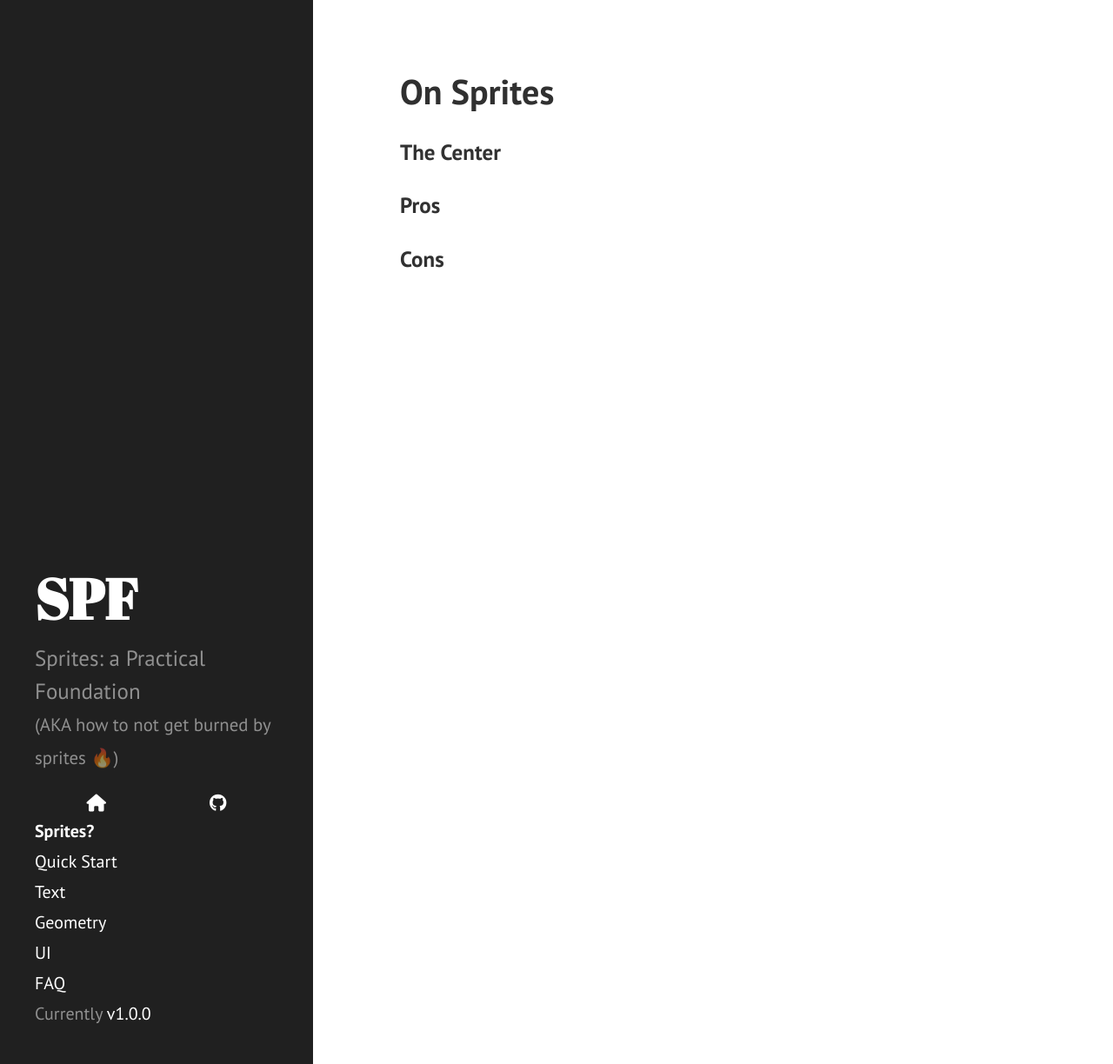
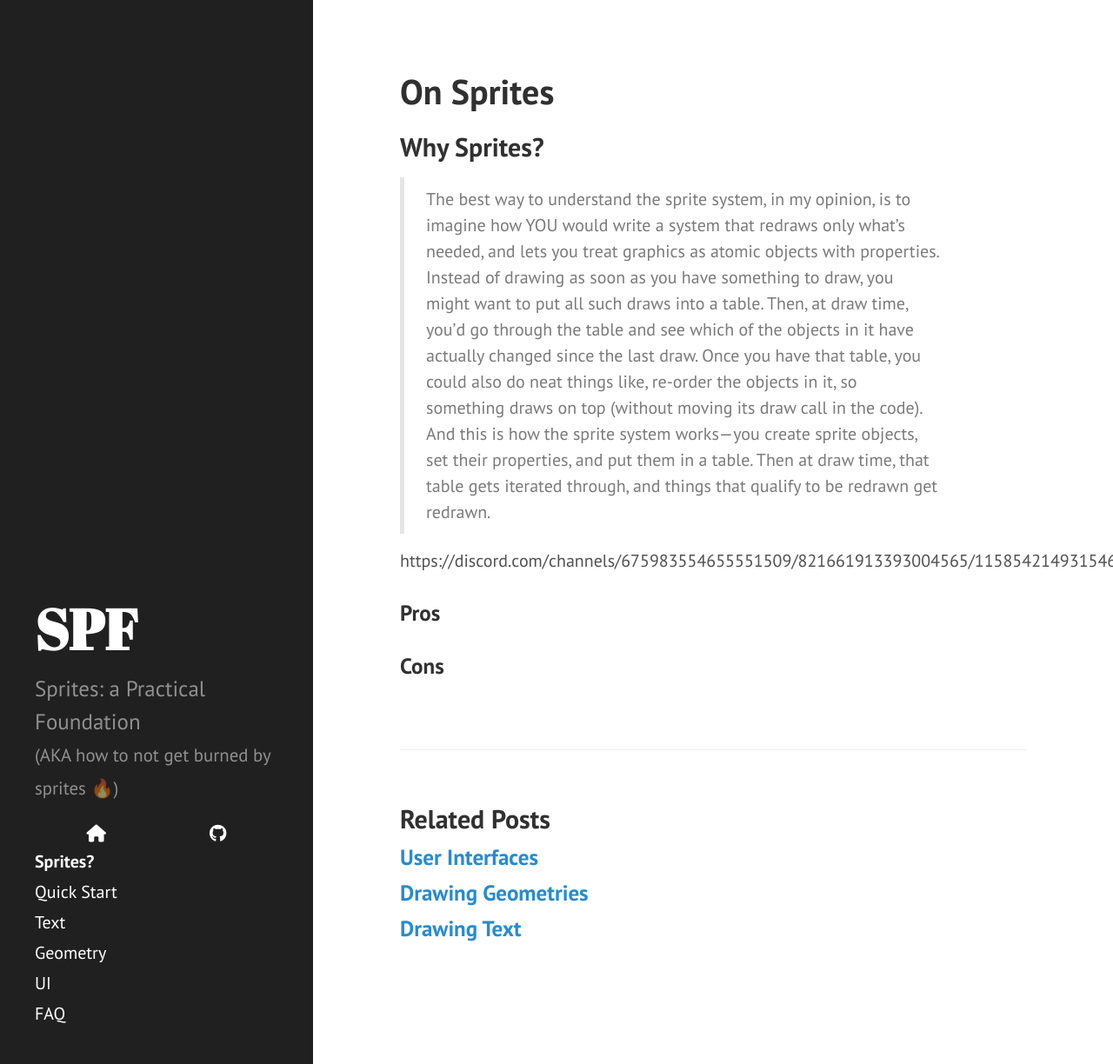
Before and after one commit to GammaGames/spf, a Jekyll site: the page built from _posts/0000-01-01-on-sprites.md, in a window 1280 px wide and 1224 px high. Shown: the whole window at 87% size. Built offline with Jekyll 4.4.1, drawn with Linux system fonts in a browser that asks for light colours; Markdown is read by kramdown in place of the engine named in the settings.

Commit message:
wip fixes

```diff
--- a/_config.yml
+++ b/_config.yml
@@ -18,8 +18,5 @@ author:
   name: 'Gamma'
   url: https://github.com/gammagames
 
-# Custom vars
-version: 1.0.0
-
 github:
   repo: https://github.com/GammaGames/spf
--- a/_includes/sidebar.html
+++ b/_includes/sidebar.html
@@ -33,8 +33,6 @@
           {% endif %}
         {% endif %}
       {% endfor %}
-
-      <span class="sidebar-nav-item">Currently <a >v{{ site.version }}</a></span>
     </nav>
   </div>
 </div>
--- a/_layouts/post.html
+++ b/_layouts/post.html
@@ -13,7 +13,7 @@ layout: default
     {% for post in site.related_posts limit:3 %}
       <li>
         <h3>
-          <a href="{{ post.url }}">
+          <a href="{{site.baseurl}}/{{ post.url }}">
             {{ post.title }}
           </a>
         </h3>
--- a/_posts/0000-01-01-on-sprites.md
+++ b/_posts/0000-01-01-on-sprites.md
@@ -1,11 +1,15 @@
 ---
-layout: page
+layout: post
 title: On Sprites
 sidebar: Sprites?
 description: Some general information and pros/cons of the system.
 ---
 
-### The Center
+## Why Sprites?
+
+> The best way to understand the sprite system, in my opinion, is to imagine how YOU would write a system that redraws only what's needed, and lets you treat graphics as atomic objects with properties. Instead of drawing as soon as you have something to draw, you might want to put all such draws into a table. Then, at draw time, you'd go through the table and see which of the objects in it have actually changed since the last draw. Once you have that table, you could also do neat things like, re-order the objects in it, so something draws on top (without moving its draw call in the code). And this is how the sprite system works—you create sprite objects, set their properties, and put them in a table. Then at draw time, that table gets iterated through, and things that qualify to be redrawn get redrawn.
+
+https://discord.com/channels/675983554655551509/821661913393004565/1158542149315465237
 
 ### Pros
 
```
Also changed, not shown: _posts/0001-02-01-ui.md (+0 -5 lines).
